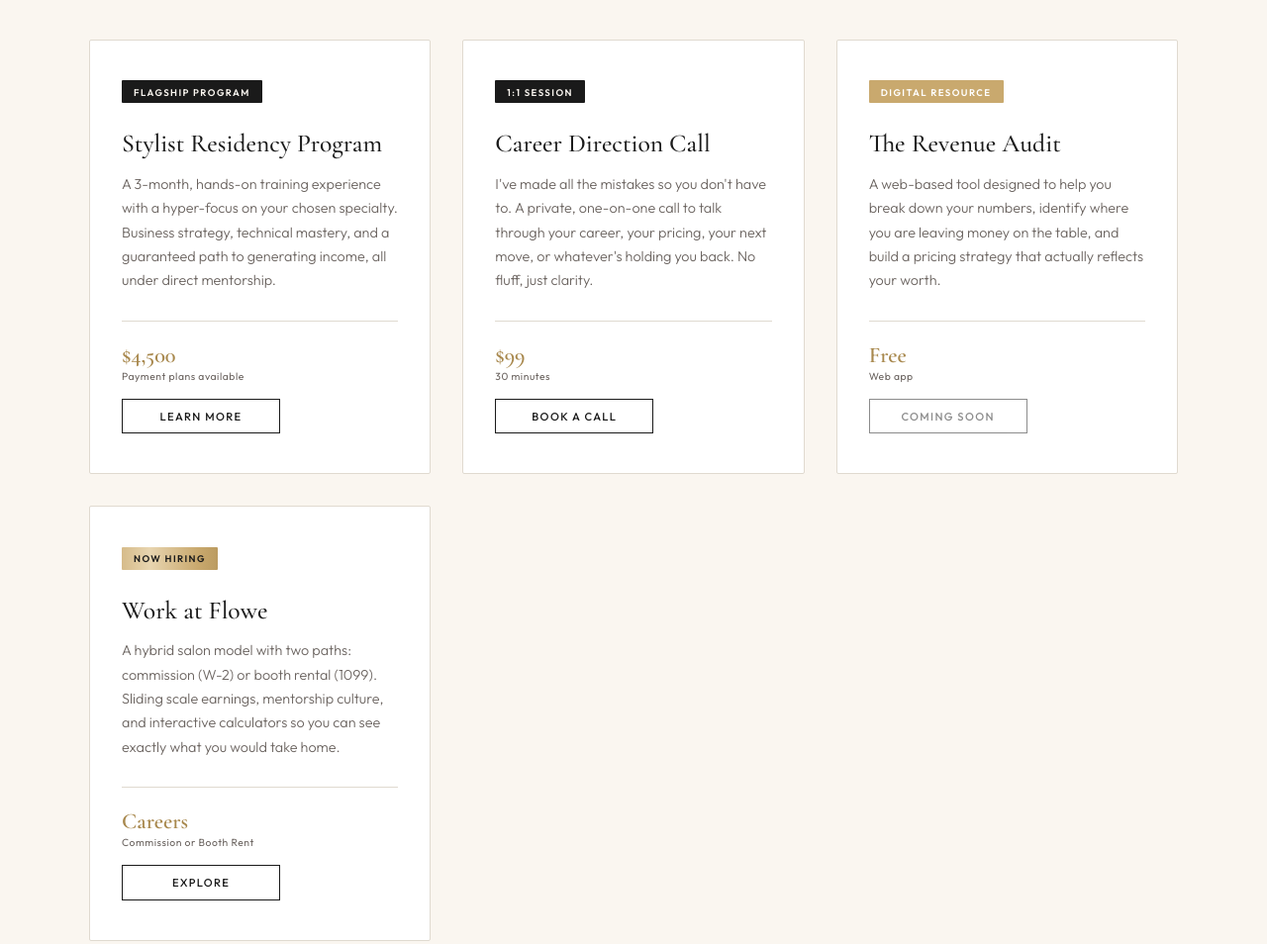
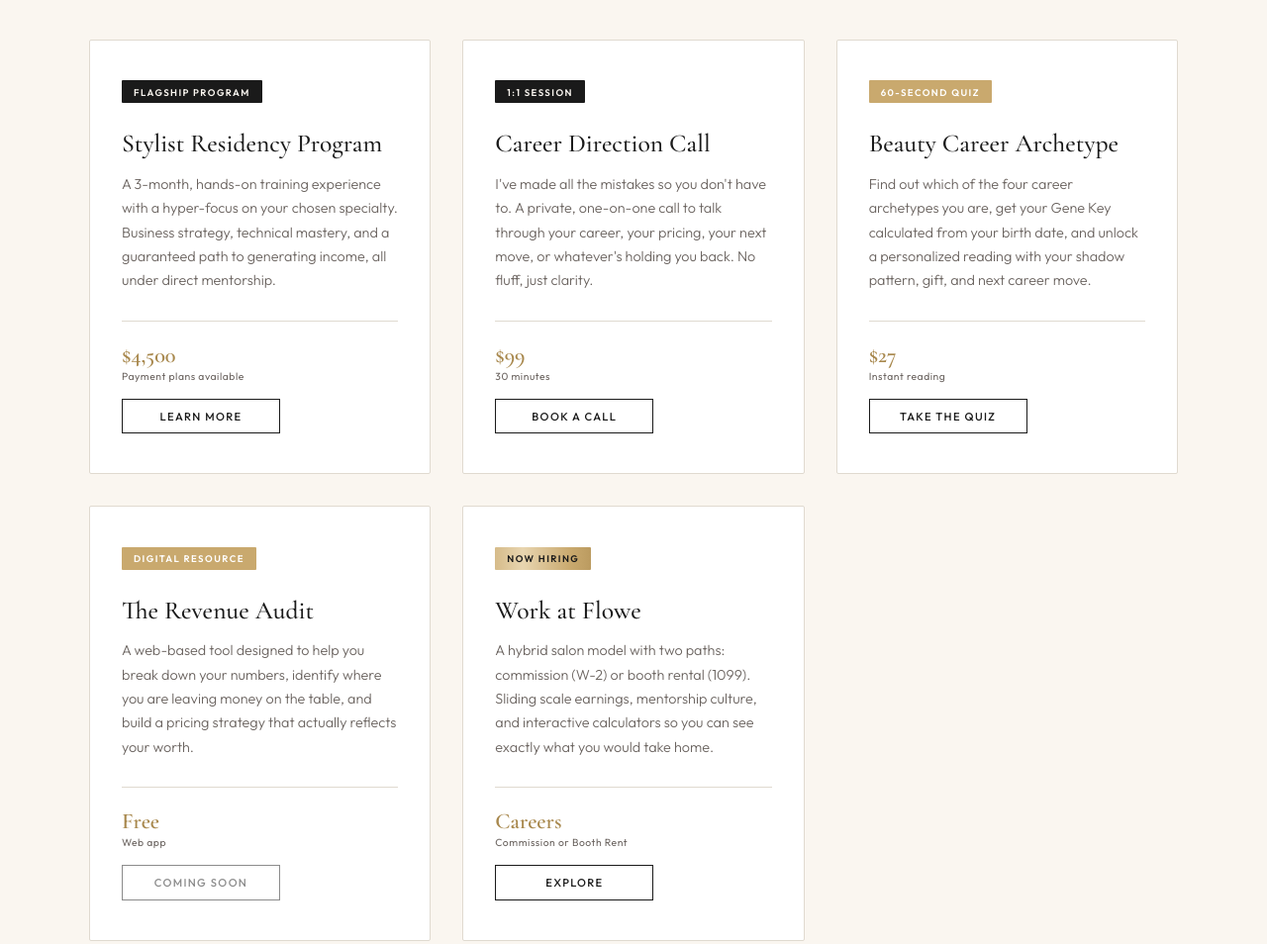
Before and after one commit to flowecollective/Jordanwangco-, a plain HTML site: page public/index.html in a window 1280 px wide. Shown: the part 2180-3134 px from the top of the page at 99% size. Drawn offline with nearby package versions, Linux system fonts and the light colour scheme.

Commit message:
Add files via upload

```diff
--- a/public/index.html
+++ b/public/index.html
@@ -277,6 +277,18 @@ footer { background: var(--charcoal); padding: 4rem 2rem; text-align: center; }
 
       <div class="offering-card reveal">
         <div class="card-body">
+          <span class="card-tag tag-digital">60-Second Quiz</span>
+          <h3 class="card-title">Beauty Career Archetype</h3>
+          <p class="card-desc">Find out which of the four career archetypes you are, get your Gene Key calculated from your birth date, and unlock a personalized reading with your shadow pattern, gift, and next career move.</p>
+        </div>
+        <div class="card-meta">
+          <div class="card-price">$27<span class="subtext">Instant reading</span></div>
+          <a href="https://snap.flowecollective.com/quiz" class="card-cta">Take the Quiz</a>
+        </div>
+      </div>
+
+      <div class="offering-card reveal">
+        <div class="card-body">
           <span class="card-tag tag-digital">Digital Resource</span>
           <h3 class="card-title">The Revenue Audit</h3>
           <p class="card-desc">A web-based tool designed to help you break down your numbers, identify where you are leaving money on the table, and build a pricing strategy that actually reflects your worth.</p>
```
